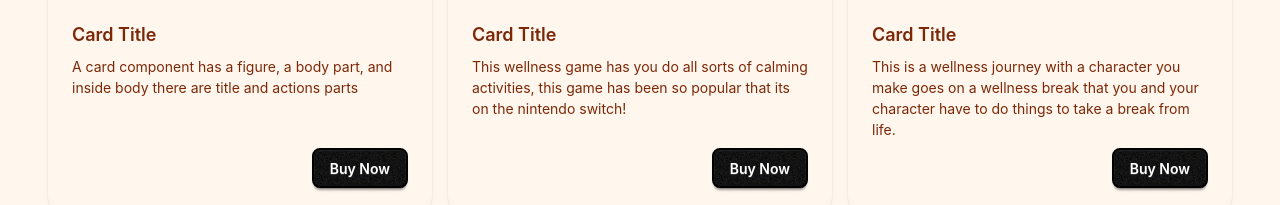
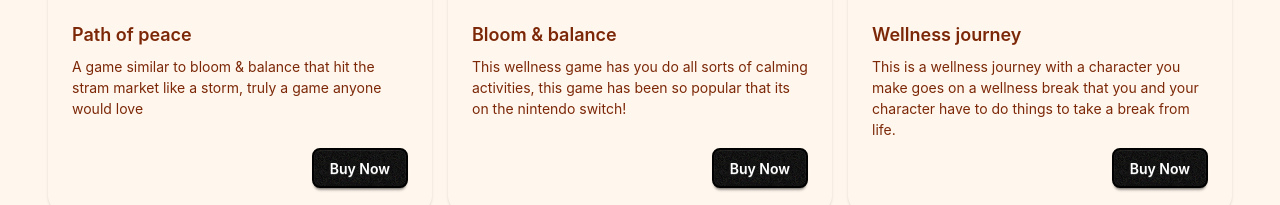
Before and after one commit to Brooklyn-STEAM/innerlight, a website built with Vite: page src/pages/products.html in a window 1280 px wide. Shown: the part 373-578 px from the top of the page. Built offline with nearby package versions, Linux system fonts and the light colour scheme.

Commit message:
cards done

```diff
--- a/src/pages/products.html
+++ b/src/pages/products.html
@@ -63,8 +63,8 @@
                 <img src="/src/assets/steam.png" alt="Steam game" />
             </figure>
             <div class="card-body">
-                <h2 class="card-title">Card Title</h2>
-                <p>A card component has a figure, a body part, and inside body there are title and actions parts</p>
+                <h2 class="card-title">Path of peace</h2>
+                <p>A game similar to bloom & balance that hit the stram market like a storm, truly a game anyone would love</p>
                 <div class="card-actions justify-end">
                     <button class="btn btn-primary">Buy Now</button>
                 </div>
@@ -75,7 +75,7 @@
                 <img src="/src/assets/mobilegame.png" alt="mobile game" />
             </figure>
             <div class="card-body">
-                <h2 class="card-title">Card Title</h2>
+                <h2 class="card-title">Bloom & balance</h2>
                 <p>This wellness game has you do all sorts of calming activities, this game has been so popular that its on the nintendo switch!</p>
                 <div class="card-actions justify-end">
                     <button class="btn btn-primary">Buy Now</button>
@@ -87,7 +87,7 @@
                 <img src="/src/assets/switchgame.png" alt="Switch game" />
             </figure>
             <div class="card-body">
-                <h2 class="card-title">Card Title</h2>
+                <h2 class="card-title">Wellness journey</h2>
                 <p>This is a wellness journey with a character you make goes on a wellness break that you and your character have to do things to take a break from life.</p>
                 <div class="card-actions justify-end">
                     <button class="btn btn-primary">Buy Now</button>
```
